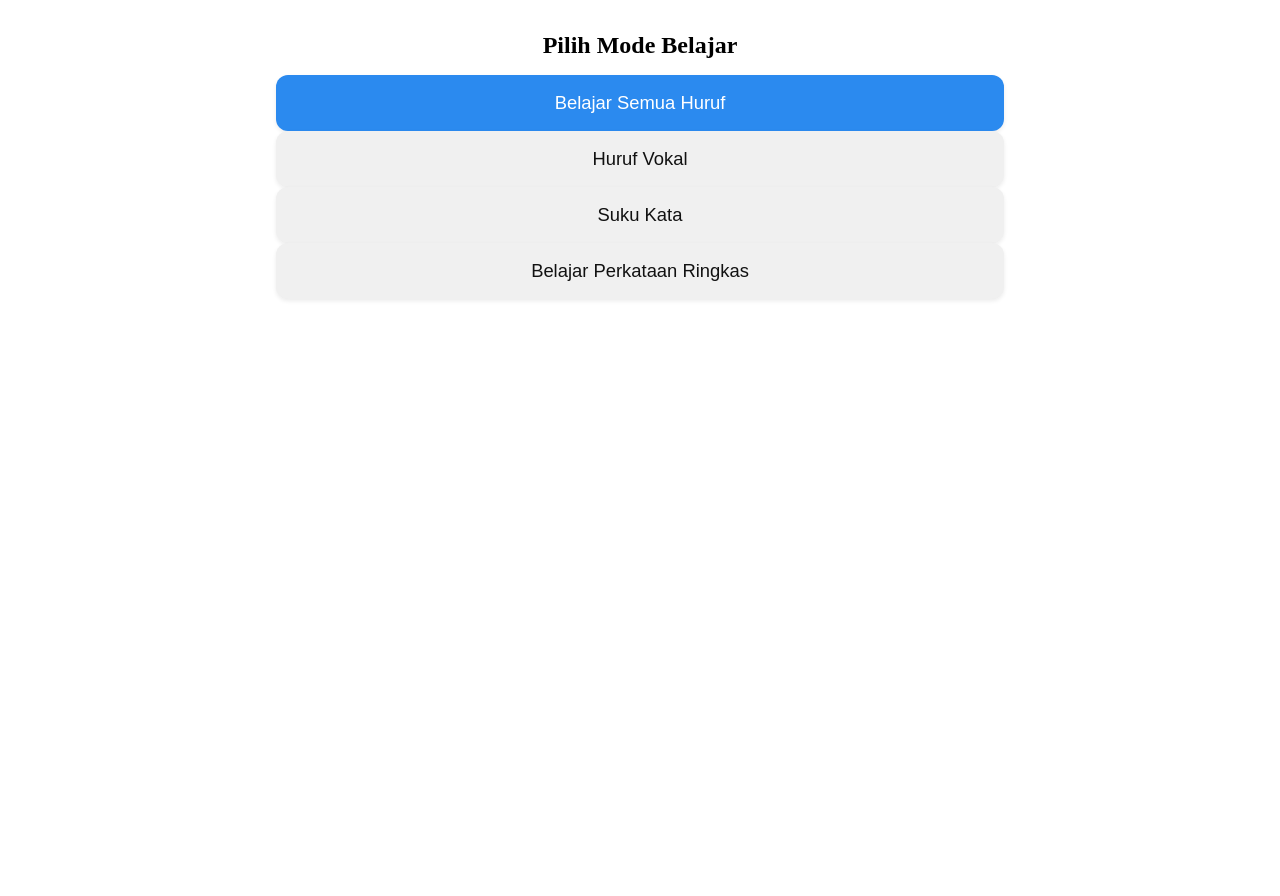
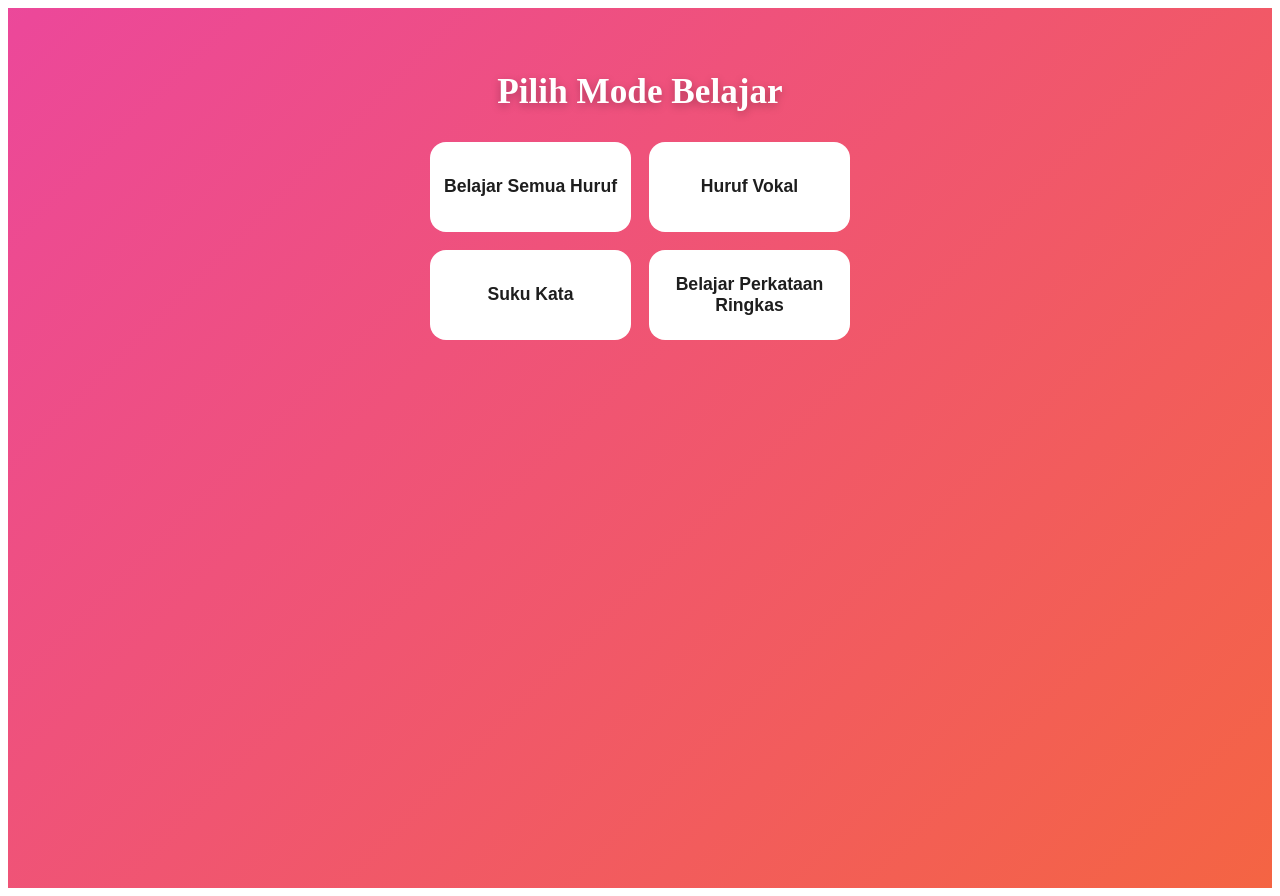
Before and after one commit to arekay17/react-tutorial, a React (Vite) app in the folder my-react-app/: page / in a window 1280 px wide. Before the commit the page ends 800 px from the top, so only its background shows below. Built offline with nearby package versions, Linux system fonts and the light colour scheme.

Commit message:
change startcreen css

```diff
--- a/my-react-app/src/components/StartScreen.jsx
+++ b/my-react-app/src/components/StartScreen.jsx
@@ -6,7 +6,7 @@ function StartScreen ({onSelectMode}){
         <div className={styles.startContainer}>
             <h1 className={styles.heading}>Pilih Mode Belajar</h1>
             <div className={styles.button}>
-                <button className={`${styles.modeButton} ${styles.primary}`} onClick={() => onSelectMode('all')} aria-label="Belajar Semua Huruf">Belajar Semua Huruf</button>
+                <button className={styles.modeButton} onClick={() => onSelectMode('all')} aria-label="Belajar Semua Huruf">Belajar Semua Huruf</button>
                 <button className={styles.modeButton} onClick={() => onSelectMode('vowels')} aria-label="Learn Vowels">Huruf Vokal</button>
                 <button className={styles.modeButton} onClick={() => onSelectMode('syllable')} aria-label="Learn Syllables">Suku Kata</button>
                 <button className={styles.modeButton} onClick={() => onSelectMode('simple')} aria-label="Learn Simple Words">Belajar Perkataan Ringkas</button>
--- a/my-react-app/src/components/StartScreen.module.css
+++ b/my-react-app/src/components/StartScreen.module.css
@@ -2,43 +2,75 @@
   display: flex;
   flex-direction: column;
   align-items: center;
-  padding: 24px;
-  gap: 16px;
+  padding: 40px 20px;
+  text-align: center;
+  min-height: 100vh;
+  background: linear-gradient(135deg, #a78bfa, #ec4899, #f97316);
+  background-size: 300% 300%;
+  animation: bgMove 10s ease infinite;
 }
 
-.heading {
-  font-size: 1.5rem;
-  margin: 0;
-  text-align: center;
+/* Smooth background moving gradient */
+@keyframes bgMove {
+  0% { background-position: 0% 50%; }
+  50% { background-position: 100% 50%; }
+  100% { background-position: 0% 50%; }
 }
 
-.buttons {
+/* Heading */
+.heading {
+  font-size: 2.2rem;
+  font-weight: 700;
+  color: white;
+  margin-bottom: 30px;
+  text-shadow: 0 3px 8px rgba(0, 0, 0, 0.25);
+}
+
+/* Button grid */
+.button {
+  display: grid;
+  grid-template-columns: repeat(2, 1fr);
+  gap: 18px;
   width: 100%;
   max-width: 420px;
-  display: flex;
-  flex-direction: column;
-  gap: 12px;
 }
 
+/* Shared button style */
 .modeButton {
-  width: 100%;
-  padding: 16px 20px;
-  font-size: 1.15rem;
-  border-radius: 12px;
+  display: flex;
+  align-items: center;
+  justify-content: center;
+
+  height: 90px;
+  border-radius: 16px;
   border: none;
-  background: #f0f0f0;
-  color: #111;
   cursor: pointer;
-  box-shadow: 0 2px 4px rgba(0,0,0,0.08);
-  min-height: 56px;
+
+  font-size: 1.1rem;
+  font-weight: 700;
+
+  background: white;
+  color: #1e1e1e;
+
+  transition:
+    transform 0.25s ease,
+    box-shadow 0.25s ease,
+    filter 0.25s ease;
 }
 
-.modeButton:focus {
-  outline: 3px solid #7fb4ff;
-  outline-offset: 2px;
+
+/* Hover effect */
+.modeButton:hover {
+  transform: translateY(-5px) scale(1.05);
+  box-shadow: 0 12px 20px rgba(0, 0, 0, 0.25);
+  filter: brightness(1.1);
+  background: rgb(169, 237, 161);
+  color: #000000;
 }
 
-.primary {
-  background: #2b8aef;
-  color: white;
+/* Click effect */
+.modeButton:active {
+  transform: scale(0.95);
+  box-shadow: 0 5px 12px rgba(0, 0, 0, 0.2);
+  filter: brightness(0.95);
 }
```
